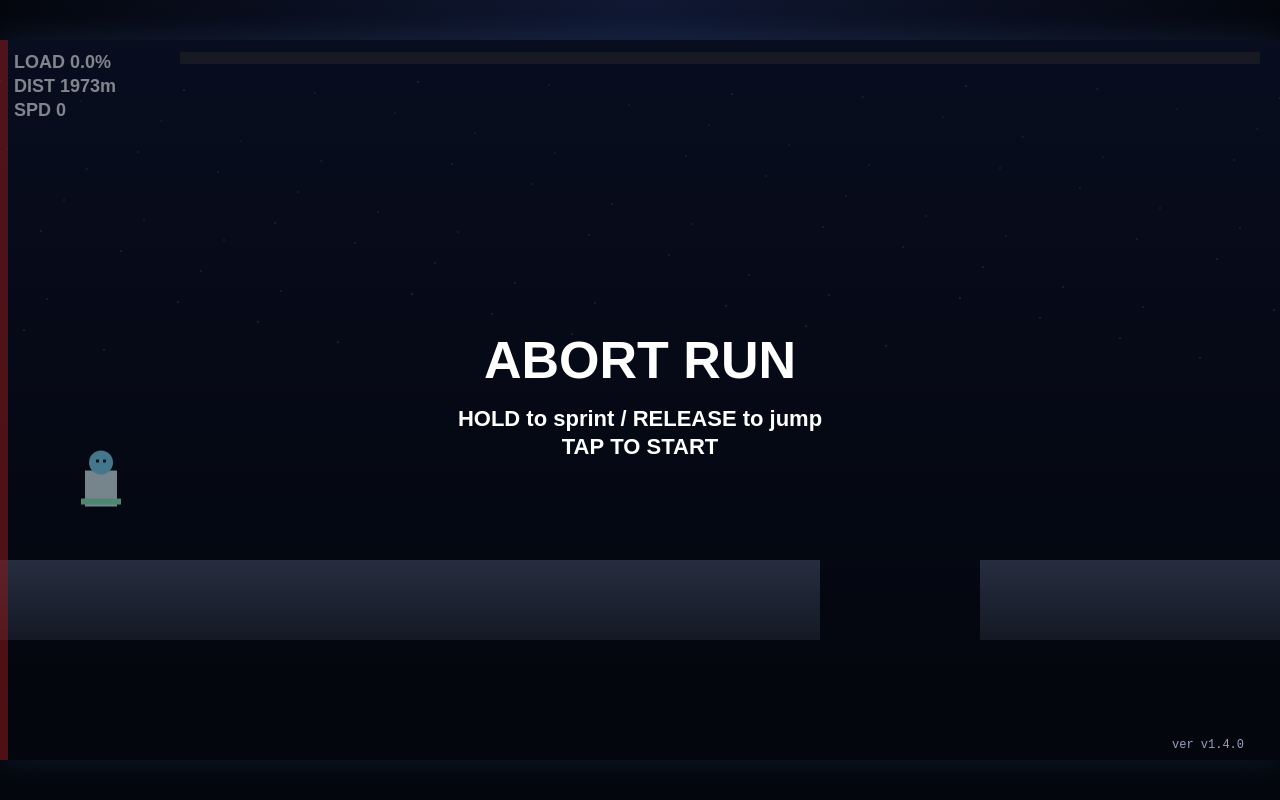
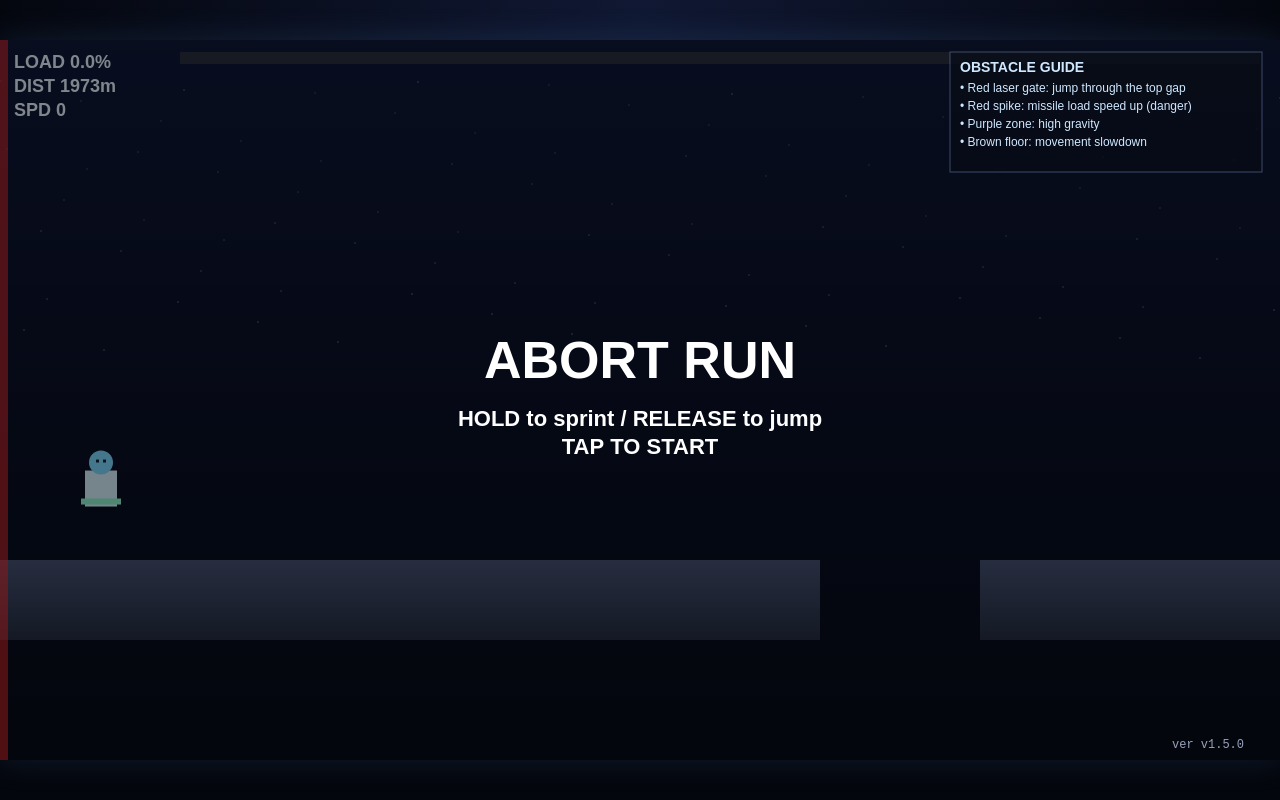
Before and after one commit to yuta811/test_web_app03, a website: page index.html in a window 1280 px wide. Drawn offline with Linux system fonts and the light colour scheme.

Commit message:
Improve obstacle fairness and add in-game obstacle guide

```diff
--- a/index.html
+++ b/index.html
@@ -22,7 +22,7 @@
       const MISSILE = { timeLimit: 60, baseLoadSpeed: 100 / 60 };
       const STAGE_LENGTH = 6000;
       const FALL_DEATH_Y = 1100;
-      const GAME_VERSION = 'v1.4.0';
+      const GAME_VERSION = 'v1.5.0';
 
       const canvas = document.getElementById('gameCanvas');
       const ctx = canvas.getContext('2d');
@@ -42,7 +42,7 @@
         { type: 'platform', x: 4300, y: 500, width: 220, height: 80 }, { type: 'platform', x: 4620, y: 470, width: 220, height: 80 }, { type: 'platform', x: 4940, y: 500, width: 220, height: 80 },
         { type: 'platform', x: 5260, y: 520, width: 840, height: 80 },
         { type: 'jammer_spike', x: 3600, y: 460, width: 62, height: 60, loadMultiplier: 1.65, duration: 2.6 },
-        { type: 'laser_gate', x: 4180, y: 0, width: 32, height: 520 },
+        { type: 'laser_gate', x: 4180, y: 120, width: 32, height: 320 },
         { type: 'delay_core', x: 4725, y: 410, width: 48, height: 48, loadReduce: 6.5, consumed: false },
         { type: 'goal', x: GOAL_X, y: 430, width: 80, height: 90 }
       ];
@@ -228,7 +228,31 @@
 
         if (state.warningPulse > 0 && state.mode === GameState.PLAYING) { ctx.strokeStyle = `rgba(255,40,40,${0.2 + 0.55 * state.warningPulse})`; ctx.lineWidth = 18; ctx.strokeRect(0, 0, w, h); }
         if (state.hitFlashTimer > 0 && state.mode === GameState.PLAYING) { const alpha = clamp(state.hitFlashTimer / 0.28, 0, 1) * 0.5; ctx.fillStyle = `rgba(255, 110, 110, ${alpha})`; ctx.fillRect(0, 0, w, h); }
+        drawObstacleGuide();
         ctx.fillStyle = 'rgba(210,220,255,.72)'; ctx.font = '12px monospace'; ctx.fillText(`ver ${GAME_VERSION}`, w - 108, h - 12);
+      }
+
+      function drawObstacleGuide() {
+        const guideX = viewport.w - 330;
+        const guideY = 12;
+        const lineHeight = 18;
+        const panelHeight = 120;
+        ctx.fillStyle = 'rgba(8, 12, 22, .72)';
+        ctx.fillRect(guideX, guideY, 312, panelHeight);
+        ctx.strokeStyle = 'rgba(160, 190, 255, .35)';
+        ctx.lineWidth = 1;
+        ctx.strokeRect(guideX, guideY, 312, panelHeight);
+        ctx.fillStyle = '#cfe8ff';
+        ctx.font = 'bold 14px sans-serif';
+        ctx.fillText('OBSTACLE GUIDE', guideX + 10, guideY + 20);
+        ctx.font = '12px sans-serif';
+        const lines = [
+          'Red laser gate: jump through the top gap',
+          'Red spike: missile load speed up (danger)',
+          'Purple zone: high gravity',
+          'Brown floor: movement slowdown'
+        ];
+        for (let i = 0; i < lines.length; i++) ctx.fillText(`• ${lines[i]}`, guideX + 10, guideY + 40 + i * lineHeight);
       }
 
       function respawnNearPlatform() { const maxRespawnDistance = 900; let nearest = null; let nearestDist = Infinity; for (const obj of levelObjects) { if (obj.type !== 'platform') continue; const platformTop = obj.y - player.height; const candidateX = clamp(player.x, obj.x + 18, obj.x + obj.width - player.width - 18); const dist = Math.hypot(candidateX - player.x, platformTop - player.y); if (dist <= maxRespawnDistance && dist < nearestDist) { nearestDist = dist; nearest = { x: candidateX, y: platformTop }; } } if (!nearest) return endGame(false, 'SIGNAL LOST'); Object.assign(player, { x: nearest.x, y: nearest.y, vx: 0, vy: 0, grounded: true }); }
```
